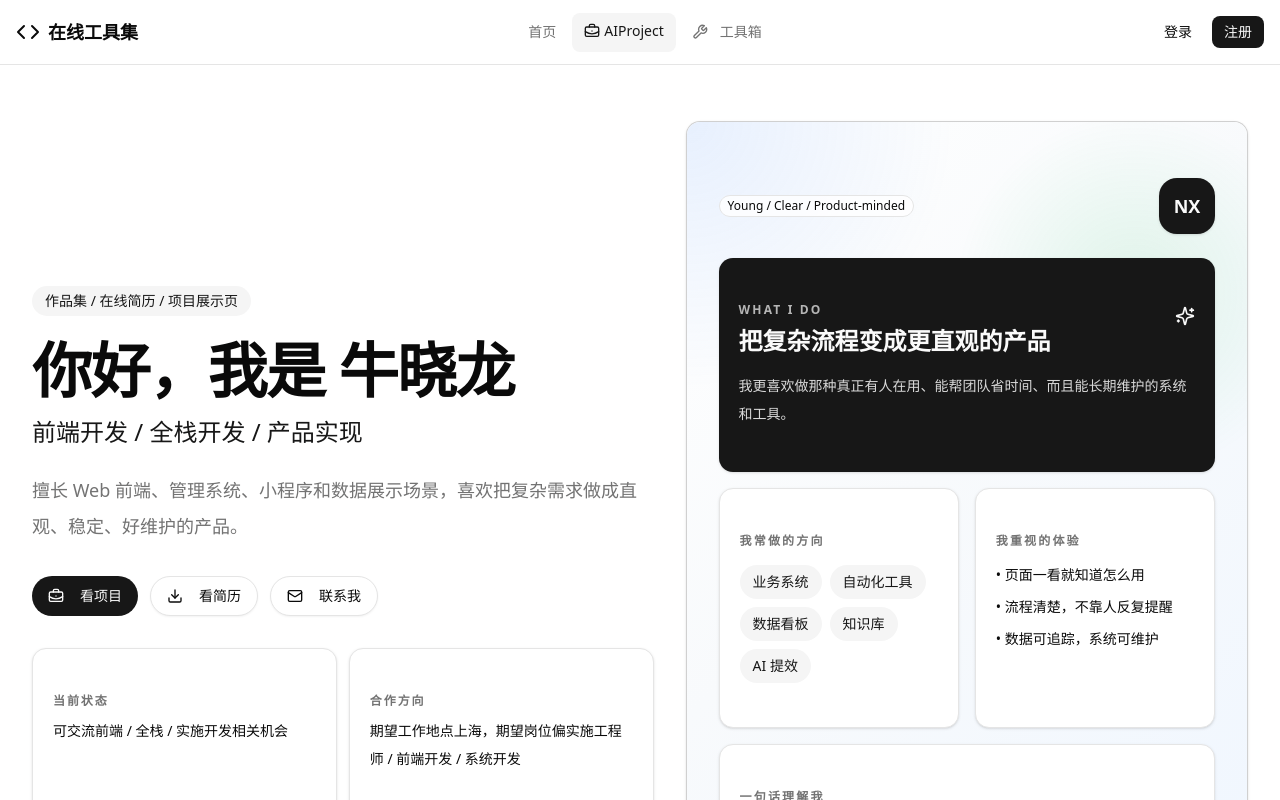
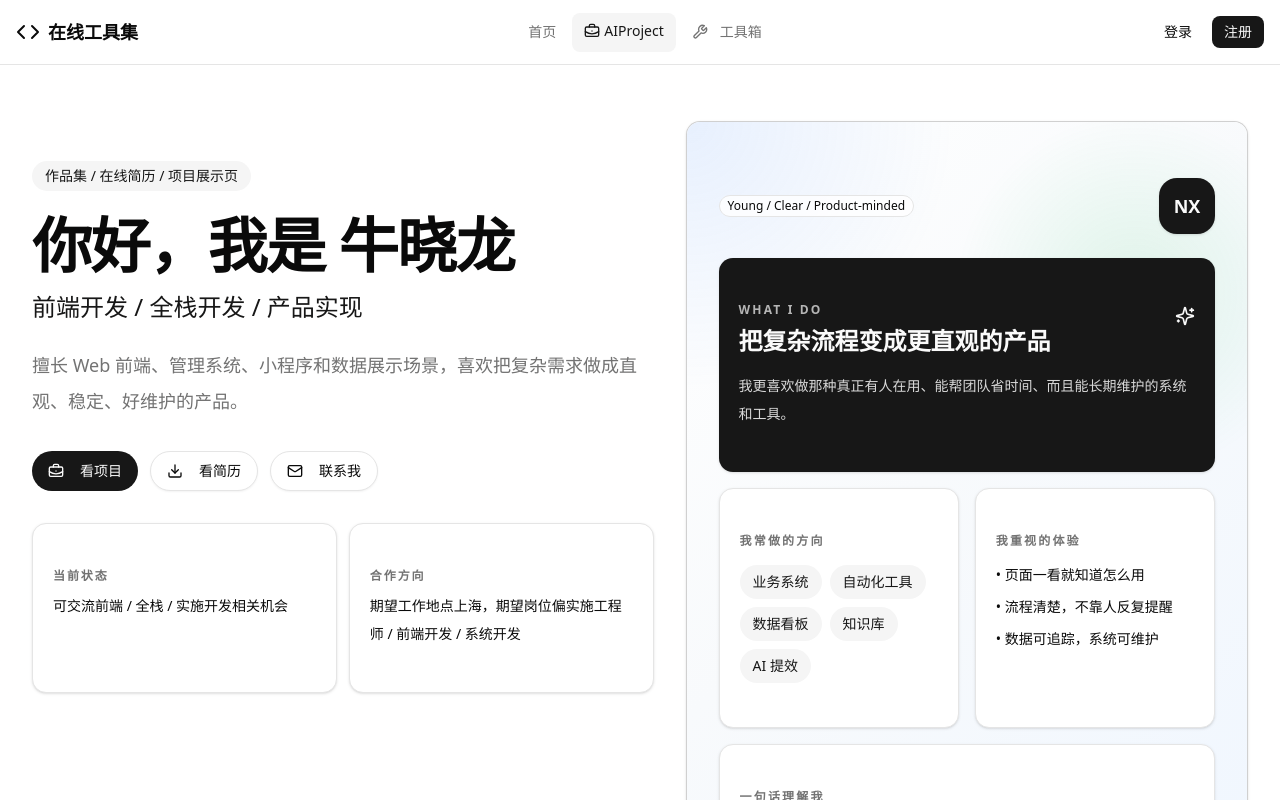
Before and after one commit to plainview387-a11y/onlinejsonpath, a Next.js app: page /projects/ai-project in a window 1280 px wide. Shown: the top 800 px of the page. Built offline with nearby package versions, Linux system fonts and the light colour scheme.

Commit message:
Adjust AIProject hero alignment

```diff
--- a/src/app/projects/ai-project/page.tsx
+++ b/src/app/projects/ai-project/page.tsx
@@ -203,8 +203,8 @@ function SectionHeading({
 export default function AIProjectPage() {
   return (
     <div className="min-h-screen bg-gradient-to-b from-background via-background to-muted/20">
-      <section className="mx-auto grid max-w-7xl gap-8 px-4 py-10 md:grid-cols-[1.05fr_0.95fr] md:px-8 md:py-14">
-        <div className="flex flex-col justify-center">
+      <section className="mx-auto grid max-w-7xl items-start gap-8 px-4 py-10 md:grid-cols-[1.05fr_0.95fr] md:px-8 md:py-14">
+        <div className="flex flex-col pt-6 md:pt-10">
           <Badge variant="secondary" className="w-fit rounded-full px-3 py-1 text-sm">
             作品集 / 在线简历 / 项目展示页
           </Badge>
```
